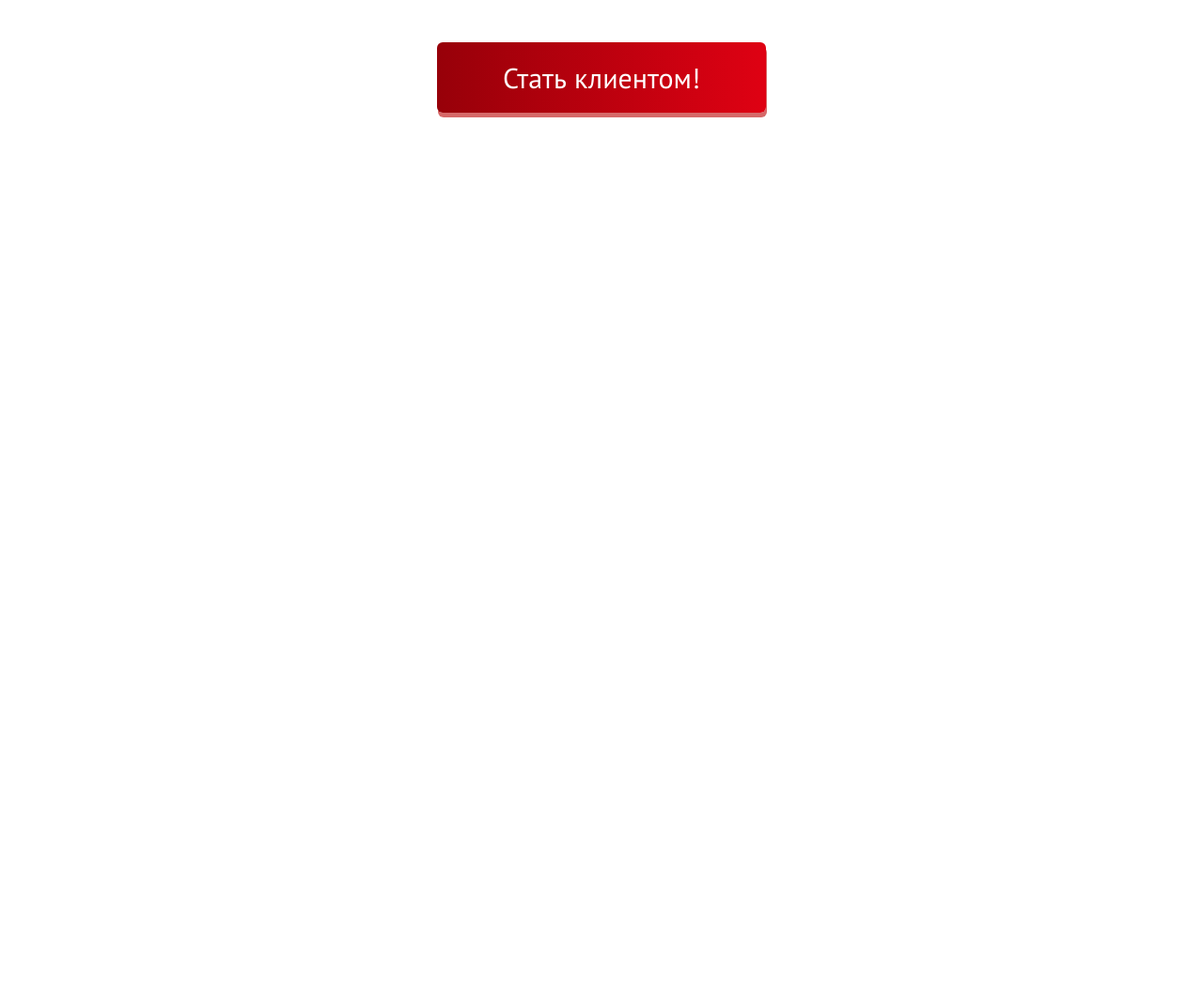
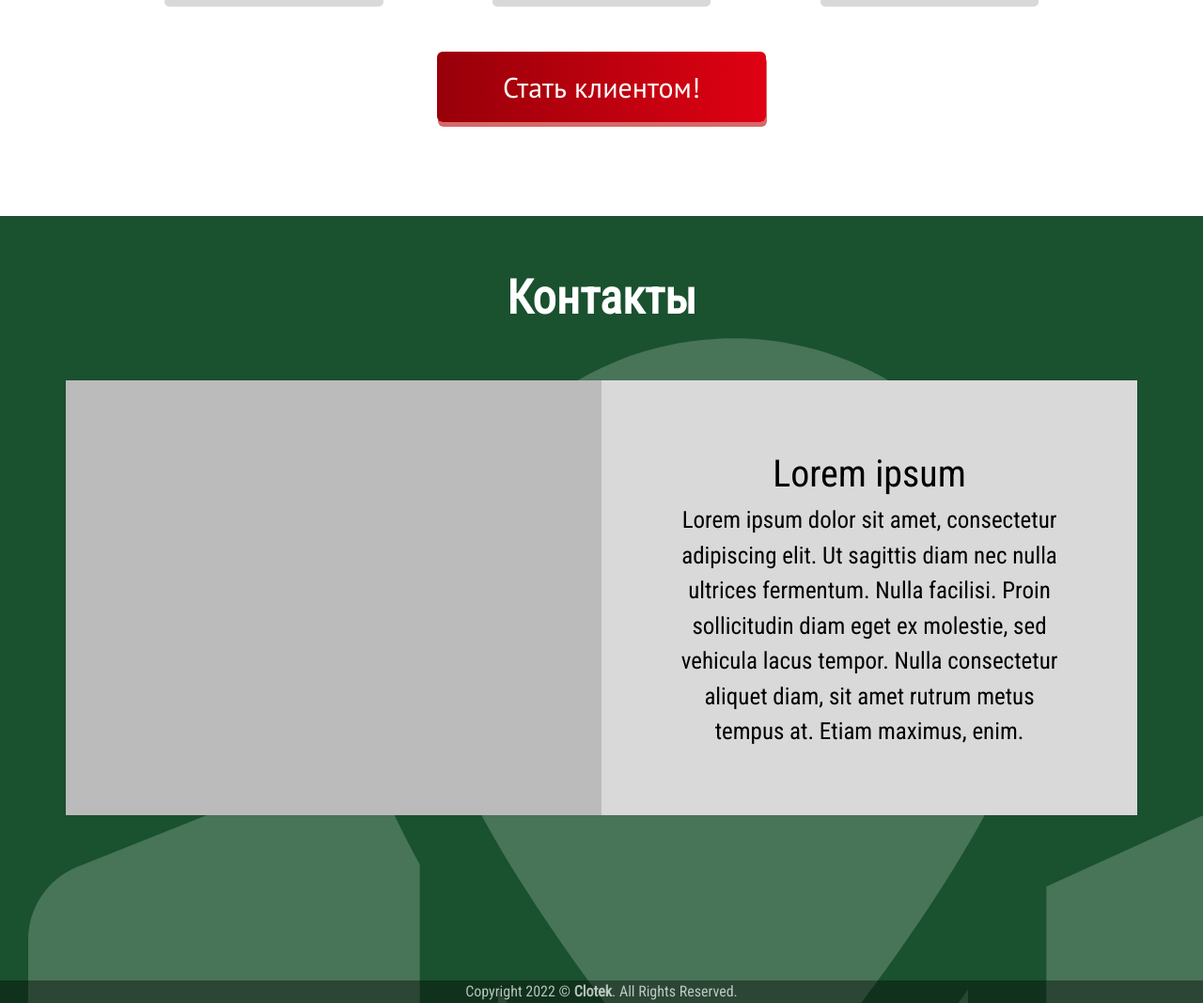
Before and after one commit to Devoranima/clotek, a website: page src/index.html in a window 1280 px wide. Shown: the part 5222-6290 px from the top of the page at 94% size. Before the commit the page ends 5442 px from the top, so only its background shows below. Drawn offline with nearby package versions, Linux system fonts and the light colour scheme; files that its build step writes are made by us from their sources; files whose address does not match are found by name.

Commit message:
footer done

```diff
--- a/src/files/css/styles.scss
+++ b/src/files/css/styles.scss
@@ -35,6 +35,7 @@ body{
   font-family: 'Roboto Condensed', sans-serif;
   font-size: 25px;
   color: #000;
+  position: relative;
 }
 
 .no-scroll{
@@ -275,6 +276,55 @@ body{
   background-color: $main-color;
   color: #fff;
 }
+.review{
+  background-color: #D9D9D9;
+  border-radius: 5px;
+  padding-bottom: 10px;
+}
+
+.splitter{
+  width: 80%;
+  height: 4px;
+  background-color: #bbb;
+}
+
+.review_name{
+  font-size: 30px;
+}
+
+.review_description, .review_content{
+  font-size: 23px;
+  font-weight: 200;
+}
+
+.btn-reviews{
+  padding: 15px 70px;
+  font-size: 30px;
+  font-weight: 400;
+}
+.contacts{
+  background:  url("../img/map.svg") no-repeat left 30px top 130px, $main-color;
+  padding: 50px 0 200px;
+  >.container>.section_title{
+    color:#fff;
+    margin-bottom: 50px;
+  }
+}
+
+.map{
+  background-color: #bbb;
+
+}
+
+.contacts_content{
+  background-color: #D9D9D9;
+  padding: 70px;
+}
+
+.contacts_title{
+  font-size: 40px;
+  font-weight: 400;
+}
 .request-form{
   z-index: 50;
   margin-top: -20px;
@@ -359,6 +409,14 @@ body{
   transition: all .2s linear;
 
 }
+.footer{
+  font-size: 16px;
+  color:rgba(255, 255, 255, .7);
+  position: absolute;
+  bottom: 0;
+  width: 100%;
+  background-color: rgba(0, 0, 0, .4);
+}
 
 @media (max-width: 991px) {
   .navbar-collapse {
@@ -401,29 +459,3 @@ body{
 
 
 }
-
-.review{
-  background-color: #ccc;
-  border-radius: 5px;
-}
-
-.splitter{
-  width: 80%;
-  height: 4px;
-  background-color: #bbb;
-}
-
-.review_name{
-  font-size: 30px;
-}
-
-.review_description, .review_content{
-  font-size: 23px;
-  font-weight: 200;
-}
-
-.btn-reviews{
-  padding: 15px 70px;
-  font-size: 30px;
-  font-weight: 400;
-}
--- a/src/files/scss/10_main.scss
+++ b/src/files/scss/10_main.scss
@@ -35,6 +35,7 @@ body{
   font-family: 'Roboto Condensed', sans-serif;
   font-size: 25px;
   color: #000;
+  position: relative;
 }
 
 .no-scroll{
--- a/src/files/scss/reviews.scss
+++ b/src/files/scss/42_reviews.scss
@@ -1,6 +1,7 @@
 .review{
-  background-color: #ccc;
+  background-color: #D9D9D9;
   border-radius: 5px;
+  padding-bottom: 10px;
 }
 
 .splitter{
--- /dev/null
+++ b/src/files/scss/43_contacts.scss
@@ -0,0 +1,23 @@
+.contacts{
+  background:  url("../img/map.svg") no-repeat left 30px top 130px, $main-color;
+  padding: 50px 0 200px;
+  >.container>.section_title{
+    color:#fff;
+    margin-bottom: 50px;
+  }
+}
+
+.map{
+  background-color: #bbb;
+
+}
+
+.contacts_content{
+  background-color: #D9D9D9;
+  padding: 70px;
+}
+
+.contacts_title{
+  font-size: 40px;
+  font-weight: 400;
+}
--- /dev/null
+++ b/src/files/scss/90_footer.scss
@@ -0,0 +1,8 @@
+.footer{
+  font-size: 16px;
+  color:rgba(255, 255, 255, .7);
+  position: absolute;
+  bottom: 0;
+  width: 100%;
+  background-color: rgba(0, 0, 0, .4);
+}
--- /dev/null
+++ b/src/html/contacts.html
@@ -0,0 +1,23 @@
+
+<div class="contacts">
+  <div class="container">
+    <div class="section_title text-center">
+      Контакты
+    </div>
+    <div class="row">
+      <div class="map col-6 ratio-1x1 "></div>
+      <div class="contacts_content col">
+        <div class="contacts_title text-center">
+          Lorem ipsum
+        </div>
+        <div class="contacts_description text-center">
+          Lorem ipsum dolor sit amet, consectetur adipiscing elit. Ut sagittis diam nec nulla ultrices fermentum.
+Nulla facilisi. Proin sollicitudin diam eget ex molestie, sed vehicula lacus tempor.
+Nulla consectetur aliquet diam, sit amet rutrum metus tempus at. Etiam maximus, enim.
+
+        </div>
+      </div>
+    </div>
+
+  </div>
+</div>
--- a/src/html/footer.html
+++ b/src/html/footer.html
@@ -0,0 +1,3 @@
+<div class="footer">
+  <div class="footer_content text-center">Copyright 2022 © <b>Clotek</b>. All Rights Reserved.</div>
+</div>
--- a/src/index.html
+++ b/src/index.html
@@ -14,6 +14,8 @@
 
   @@include('html/reviews.html', {})
 
+  @@include('html/contacts.html', {})
+
   @@include('html/footer.html', {})
 
   @@include('html/scripts.html', {})
```
Also changed, not shown: build/css/styles.css, build/img/map.svg (added), build/img/star-half.svg (added), build/index.html, src/files/css/styles.css, src/img/map.svg (added), src/img/star-half.svg (added), 1 other file.
